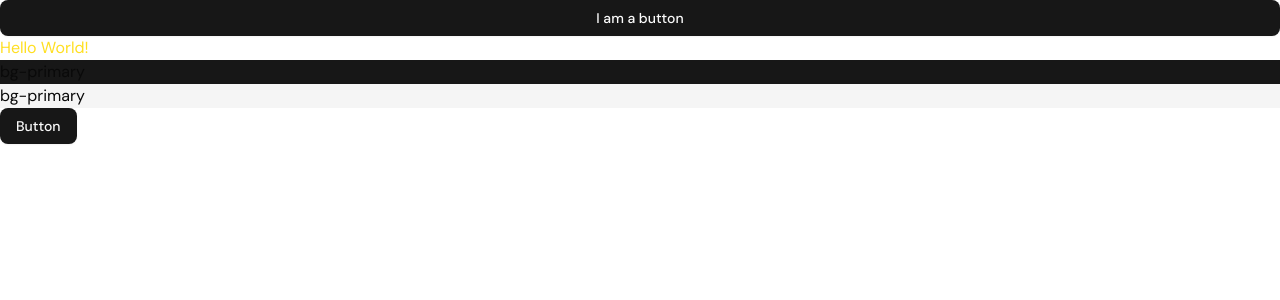
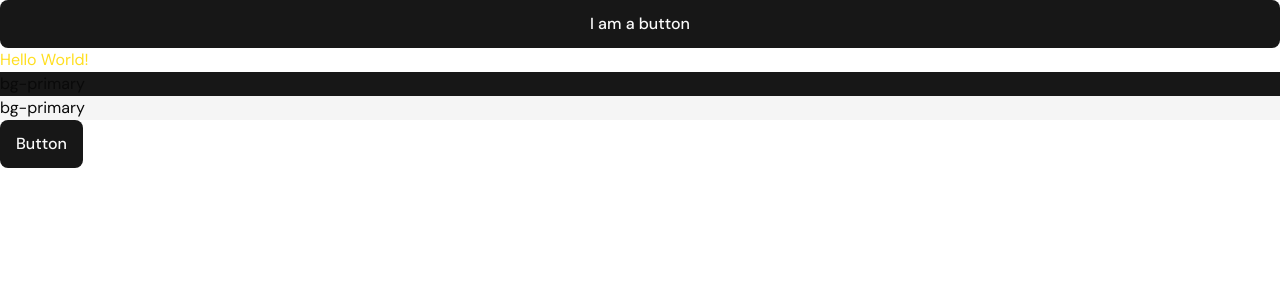
Before and after one commit to kkw855/multitenant-ecommerce-react, a React (Vite) app: page / in a window 1280 px wide. Shown: the top 300 px of the page. Built offline with nearby package versions, Linux system fonts and the light colour scheme.

Commit message:
Shadcn button 을 neobrutalism 스타일로 변경

```diff
--- a/src/components/ui/button.tsx
+++ b/src/components/ui/button.tsx
@@ -5,26 +5,27 @@ import * as React from 'react'
 import { cn } from '@/lib/utils'
 
 const buttonVariants = cva(
-  "inline-flex items-center justify-center gap-2 whitespace-nowrap rounded-md text-sm font-medium transition-all disabled:pointer-events-none disabled:opacity-50 [&_svg]:pointer-events-none [&_svg:not([class*='size-'])]:size-4 shrink-0 [&_svg]:shrink-0 outline-none focus-visible:border-ring focus-visible:ring-ring/50 focus-visible:ring-[3px] aria-invalid:ring-destructive/20 dark:aria-invalid:ring-destructive/40 aria-invalid:border-destructive",
+  "inline-flex items-center justify-center gap-2 whitespace-nowrap rounded-md text-base font-medium transition-all disabled:pointer-events-none disabled:opacity-50 [&_svg]:pointer-events-none [&_svg:not([class*='size-'])]:size-4 shrink-0 [&_svg]:shrink-0 outline-none focus-visible:border-ring focus-visible:ring-ring/50 focus-visible:ring-[3px] aria-invalid:ring-destructive/20 dark:aria-invalid:ring-destructive/40 aria-invalid:border-destructive cursor-pointer",
   {
     variants: {
       variant: {
-        default:
-          'bg-primary text-primary-foreground shadow-xs hover:bg-primary/90',
+        default: 'bg-primary text-primary-foreground hover:bg-primary/90',
         destructive:
-          'bg-destructive text-white shadow-xs hover:bg-destructive/90 focus-visible:ring-destructive/20 dark:focus-visible:ring-destructive/40 dark:bg-destructive/60',
+          'bg-destructive text-white hover:bg-destructive/90 focus-visible:ring-destructive/20 dark:focus-visible:ring-destructive/40 dark:bg-destructive/60',
         outline:
-          'border bg-background shadow-xs hover:bg-accent hover:text-accent-foreground dark:bg-input/30 dark:border-input dark:hover:bg-input/50',
+          'border bg-background hover:bg-accent hover:text-accent-foreground dark:bg-input/30 dark:border-input dark:hover:bg-input/50',
         secondary:
-          'bg-secondary text-secondary-foreground shadow-xs hover:bg-secondary/80',
+          'bg-secondary text-secondary-foreground hover:bg-secondary/80',
         ghost:
           'hover:bg-accent hover:text-accent-foreground dark:hover:bg-accent/50',
         link: 'text-primary underline-offset-4 hover:underline',
+        elevated:
+          'bg-white hover:shadow-[4px_4px_0px_0px_rgba(0,0,0,1)] hover:-translate-x-[4px] hover:-translate-y-[4px] transition-all',
       },
       size: {
-        default: 'h-9 px-4 py-2 has-[>svg]:px-3',
-        sm: 'h-8 rounded-md gap-1.5 px-3 has-[>svg]:px-2.5',
-        lg: 'h-10 rounded-md px-6 has-[>svg]:px-4',
+        default: 'h-12 px-4 py-2 has-[>svg]:px-3',
+        sm: 'h-10 rounded-md gap-1.5 px-3 has-[>svg]:px-2.5',
+        lg: 'h-12 rounded-md px-6 has-[>svg]:px-4',
         icon: 'size-9',
       },
     },
```
